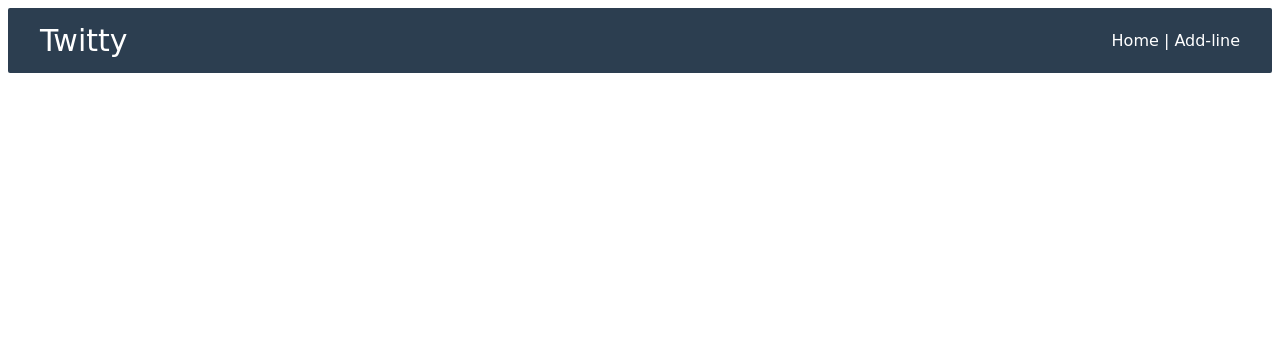
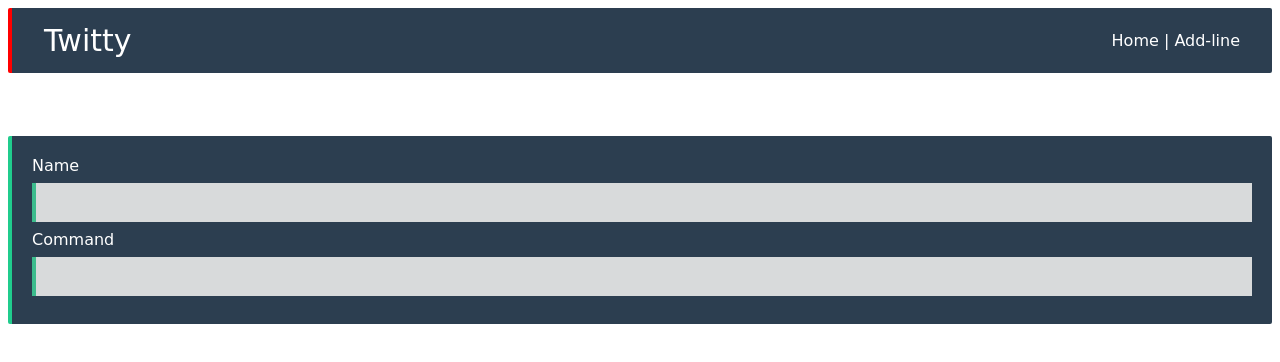
Before and after one commit to Buddy1875/Angular-PreProj, an Angular app: page / in a window 1280 px wide. Shown: the top 362 px of the page. Built offline with nearby package versions, Linux system fonts and the light colour scheme.

Commit message:
Add body for add-command-to-twitty

```diff
--- a/src/app/add-twitty/add-twitty.component.css
+++ b/src/app/add-twitty/add-twitty.component.css
@@ -0,0 +1,19 @@
+input[type="text"] {
+  width: 100%;
+  padding: 12px 20px;
+  margin: 8px 0;
+  border:none;
+  border-left: 4px solid #3CBC8D;
+  background-color: #d8dadb;
+  box-sizing: border-box;
+}
+
+.body-add{
+  margin-top: 5%;
+  padding: 20px 20px;
+  font-family: "Comic Sans MS", cursive, sans-serif;
+  color: white;
+  border-radius: 2px;
+  border-left: 4px solid rgb(32, 204, 141);
+  background-color: #2c3e50;
+}
--- a/src/app/add-twitty/add-twitty.component.html
+++ b/src/app/add-twitty/add-twitty.component.html
@@ -0,0 +1,6 @@
+<div class="body-add">
+      <label for="fname">Name</label>
+      <input type="text" id="fname" name="fname">
+      <label for="lname">Command</label>
+      <input type="text" id="lname" name="lname">
+</div>
--- a/src/app/home/home.component.css
+++ b/src/app/home/home.component.css
@@ -8,6 +8,8 @@ header {
   color: white;
   font-family: "Comic Sans MS", cursive, sans-serif;
   align-items: center;
+  border:none;
+  border-left: 4px solid red;
 }
 
 header span {
--- a/src/app/home/home.component.html
+++ b/src/app/home/home.component.html
@@ -5,3 +5,5 @@
 		<a href="/">Add-line</a>
 	</nav>
 </header>
+
+<app-add-twitty></app-add-twitty>
```
